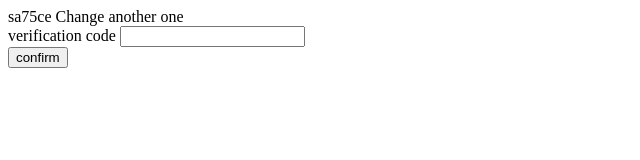
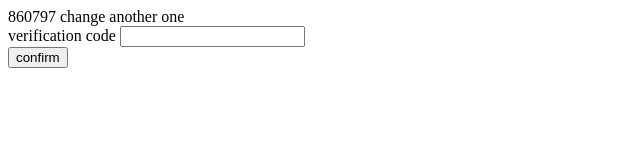
Before and after one commit to dxn-forlearning-xd/legacy-exercises, a plain HTML site: page 11-verification code/index.html in a window 1280 px wide. Shown: the full height of the page, 0-640 px from the left. Drawn offline with Linux system fonts and the light colour scheme.

Commit message:
Update index.html

```diff
--- a/11-verification code/index.html
+++ b/11-verification code/index.html
@@ -9,7 +9,7 @@
     <div class="v-code">
       <div class="show-code">
         <span class="code" id="checkCode">sa75ce</span>
-        <a id="another">Change another one</a>
+        <a id="another">change another one</a>
       </div>
       <div class="input">
         <label for="inputCode">verification code</label>
@@ -19,5 +19,52 @@
 
       <input type="button" id="button" value="confirm" />
     </div>
+
+    <script>
+      window.onload = function () {
+        var res = getCode();
+        function getCode() {
+          var arr = [
+            '1',
+            '2',
+            '3',
+            '4',
+            '6',
+            '7',
+            '8',
+            '9',
+            '0',
+            'a',
+            's',
+            'd',
+            'f',
+            'g',
+            'h',
+            'j',
+            'k',
+            'l',
+          ];
+          var str = '';
+          for (var i = 0; i < 6; i++) {
+            var num = Math.round(Math.random() * (15 - 0) + 0);
+            str += arr[num];
+          }
+          return str;
+        }
+        document.getElementById('checkCode').innerText = res;
+        document.getElementById('another').onclick = function () {
+          document.getElementById('checkCode').innerText = getCode();
+        };
+        document.getElementById('button').onclick = function () {
+          var code = document.getElementById('checkCode').innerText;
+          var inputCode = document.getElementById('inputCode').value;
+          if (code != inputCode) {
+            alert('The code is not correct.');
+            document.getElementById('inputCode').value = '';
+            return false;
+          }
+        };
+      };
+    </script>
   </body>
 </html>
```
